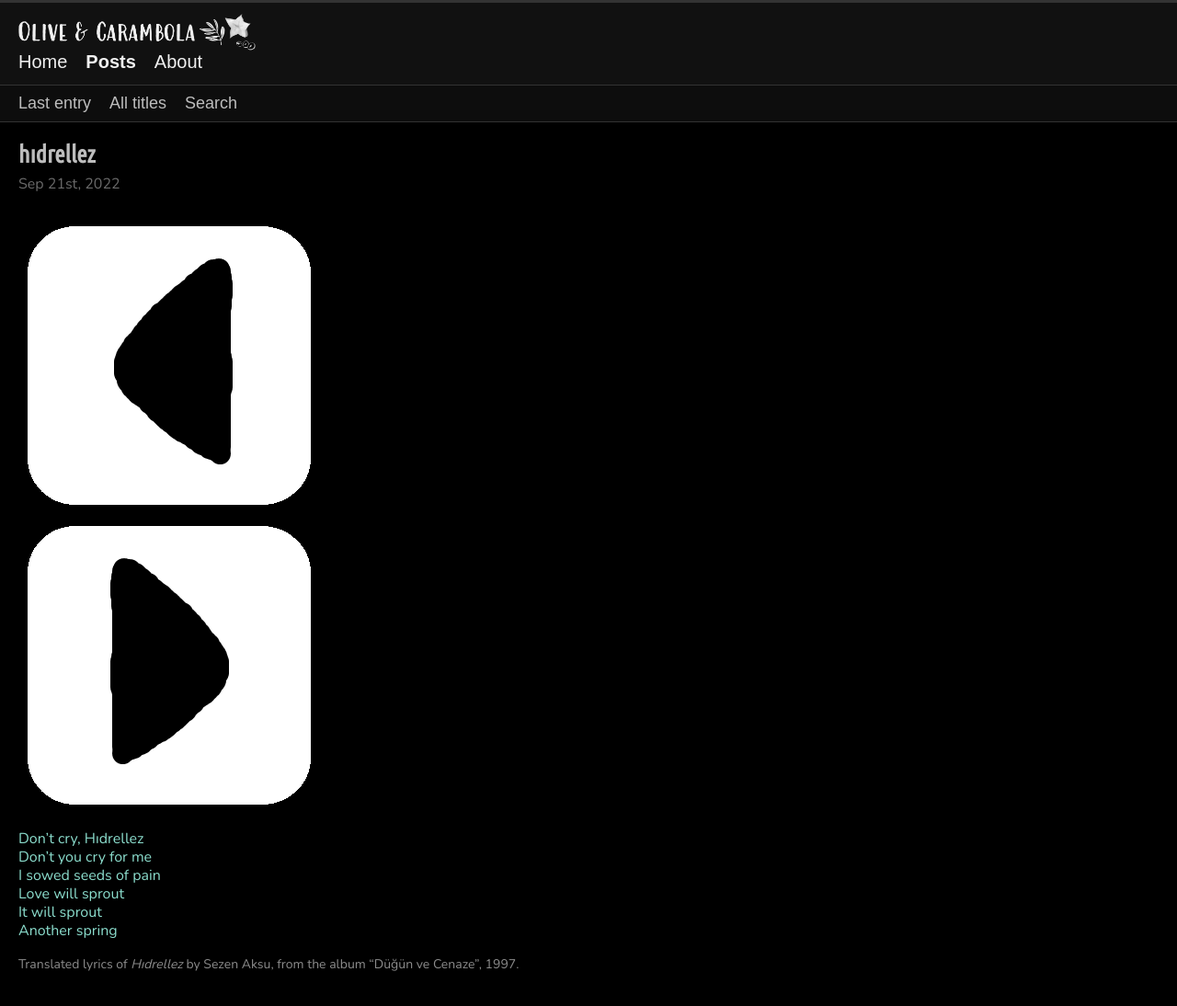
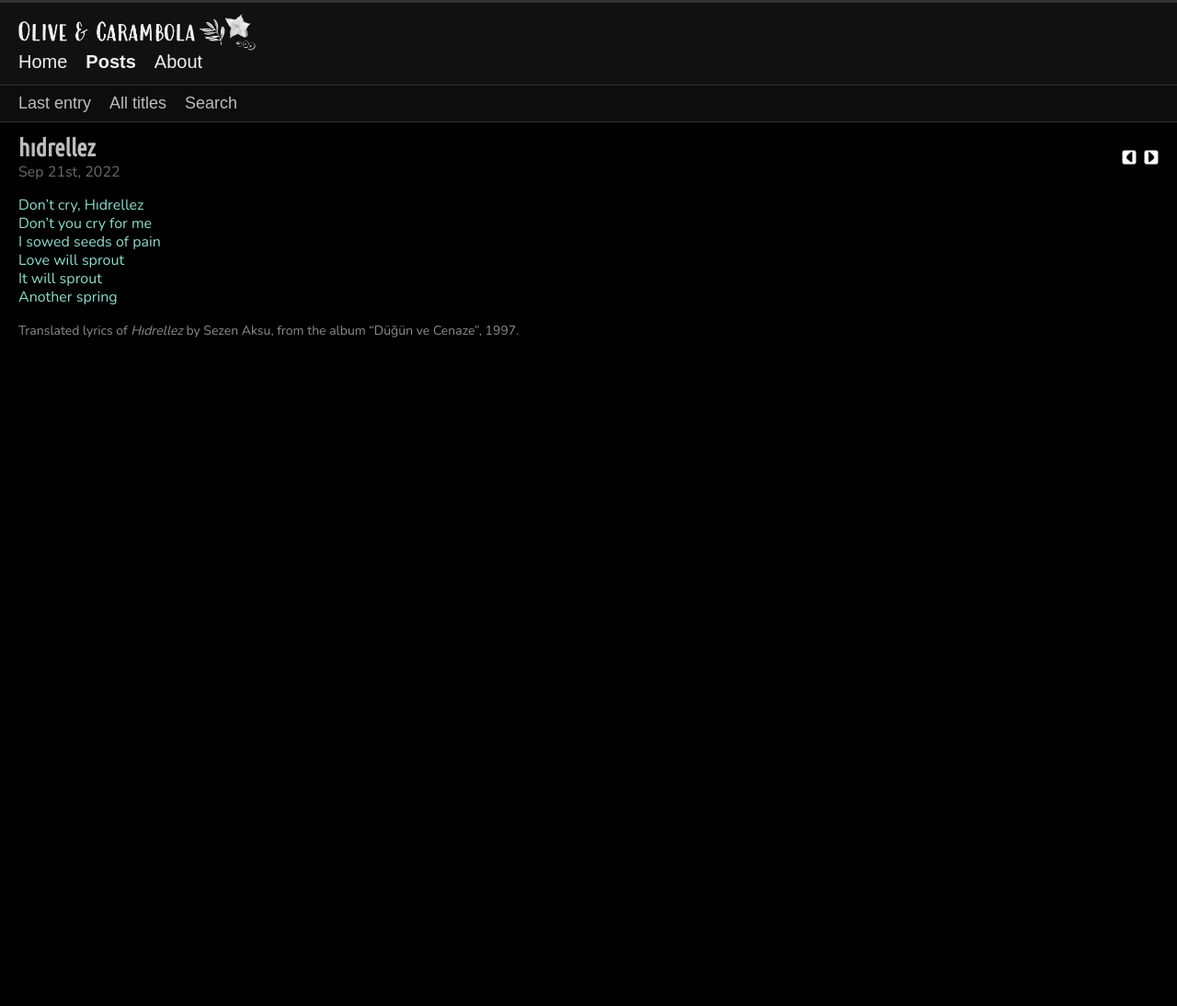
Before and after one commit to olivecarambola/logbook, a Jekyll site: the page built from _posts/2022-09-21-hidrellez.md, in a window 1280 px wide. Shown: the whole page at 92% size. Built offline with Jekyll 4.4.1, drawn with Linux system fonts in a browser that asks for light colours; some web fonts are replaced; after the commit the page ends 900 px from its top, so only the background shows below that.

Commit message:
Update style.scss

```diff
--- a/assets/css/style.scss
+++ b/assets/css/style.scss
@@ -231,6 +231,45 @@ header nav ul li a.active,               /* active menu item styling */
   font-family: 'Nunito', sans-serif
 }
 
+.post-header-with-nav {
+  display: flex;
+  align-items: center;
+  justify-content: space-between; /* title+date on left, nav on right */
+  gap: 1rem; /* space between title/date block and nav */
+}
+
+/* Make title and date group together on the left */
+.post-sep-title,
+.post-sep-date {
+  margin: 0;
+  /* optional: stack vertically */
+  display: block;
+}
+
+/* Navigation container aligns buttons horizontally */
+.post-navigation {
+  display: flex;
+  gap: 0.5rem;
+}
+
+/* The buttons are anchors with images */
+.post-navigation .nav-button {
+  display: inline-block;
+  width: 16px;  /* about 10 times smaller than default ~160px? */
+  height: 16px;
+  cursor: pointer;
+}
+
+/* Make images fill the button container */
+.post-navigation .nav-button img {
+  width: 100%;
+  height: 100%;
+  display: block;
+}
+
+/* If only one button, flush right naturally */
+/* No extra rules needed as flex pushes nav to right */
+
 .text-body-bigger {
   font-size: 18px;
 }
```
